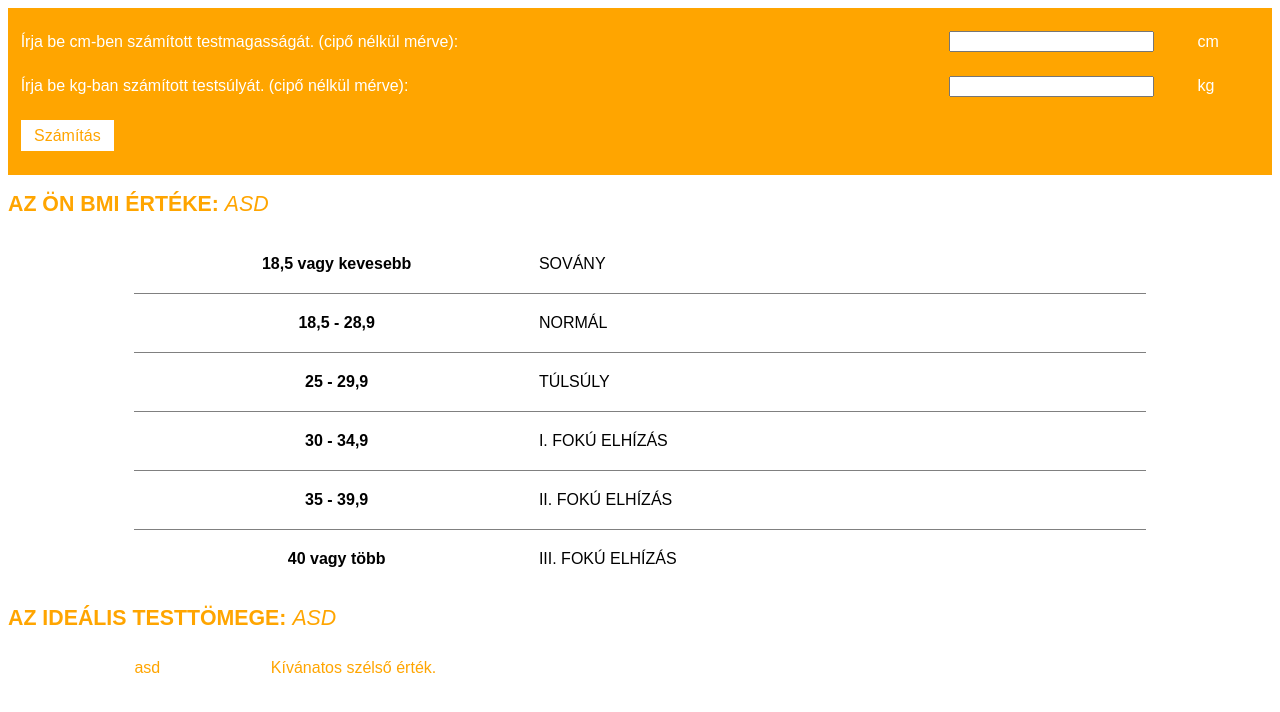
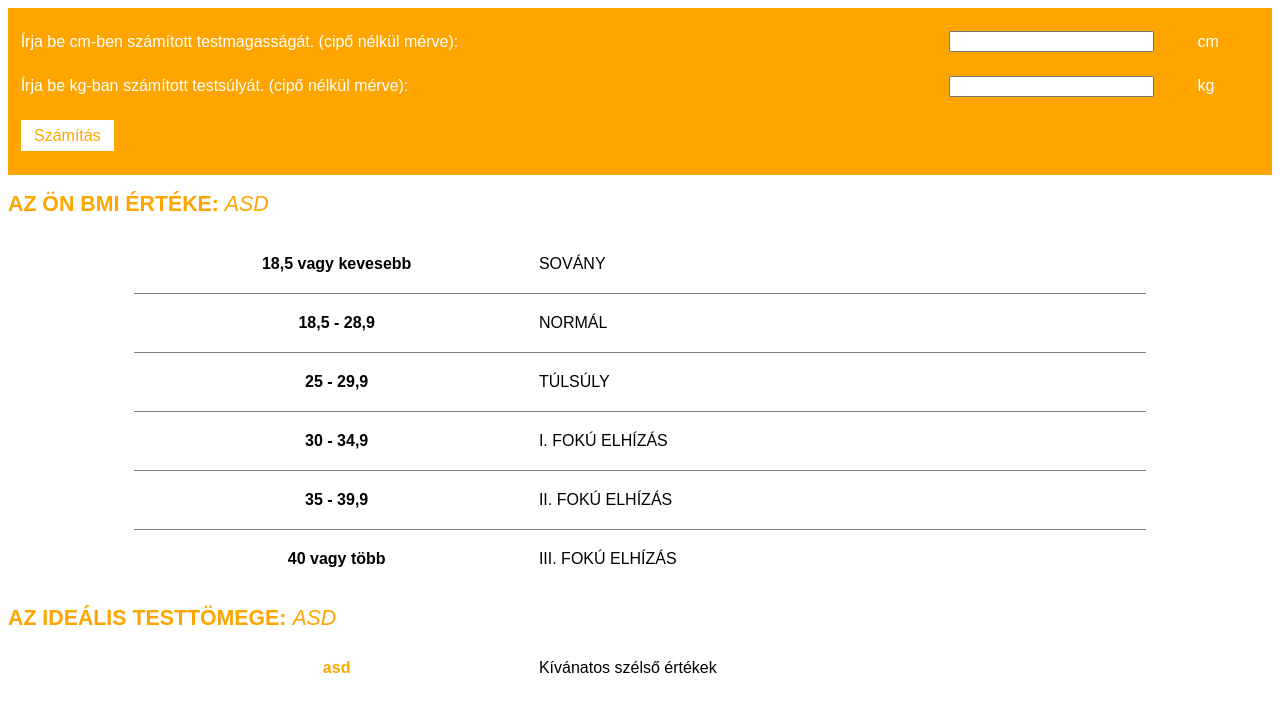
Before and after one commit to BatoBalint/Frontend_09.22_BMI, a plain HTML site: page index.html in a window 1280 px wide. Drawn offline with Linux system fonts and the light colour scheme.

Commit message:
kesz a html meg a css

```diff
--- a/index.html
+++ b/index.html
@@ -67,8 +67,8 @@
 
       <table class="idealisTable">
         <tr>
-          <td>asd</td>
-          <td>Kívánatos szélső érték.</td>
+          <td id="idealisTesttomegTD">asd</td>
+          <td>Kívánatos szélső értékek</td>
         </tr>
       </table>
     </div>
--- a/style.css
+++ b/style.css
@@ -41,6 +41,10 @@ h2 {
   font-weight: normal;
 }
 
+#idealisTesttomegTD {
+  font-weight: bold;
+}
+
 .Head {
   background-color: orange;
   padding: 8pt;
@@ -77,7 +81,6 @@ h2 {
 .bmiTableRow {
   color: black;
   text-transform: uppercase;
-  width: 60%;
 }
 
 .bmiTableRow td {
@@ -96,6 +99,13 @@ h2 {
   border-collapse: collapse
 }
 
-.bmiTable td {
+.idealisTable td {
+  color: black;
+  width: 60%;
+}
 
+.idealisTable td:first-child {
+  color: orange;
+  width: 40%;
+  text-align: center;
 }
```
